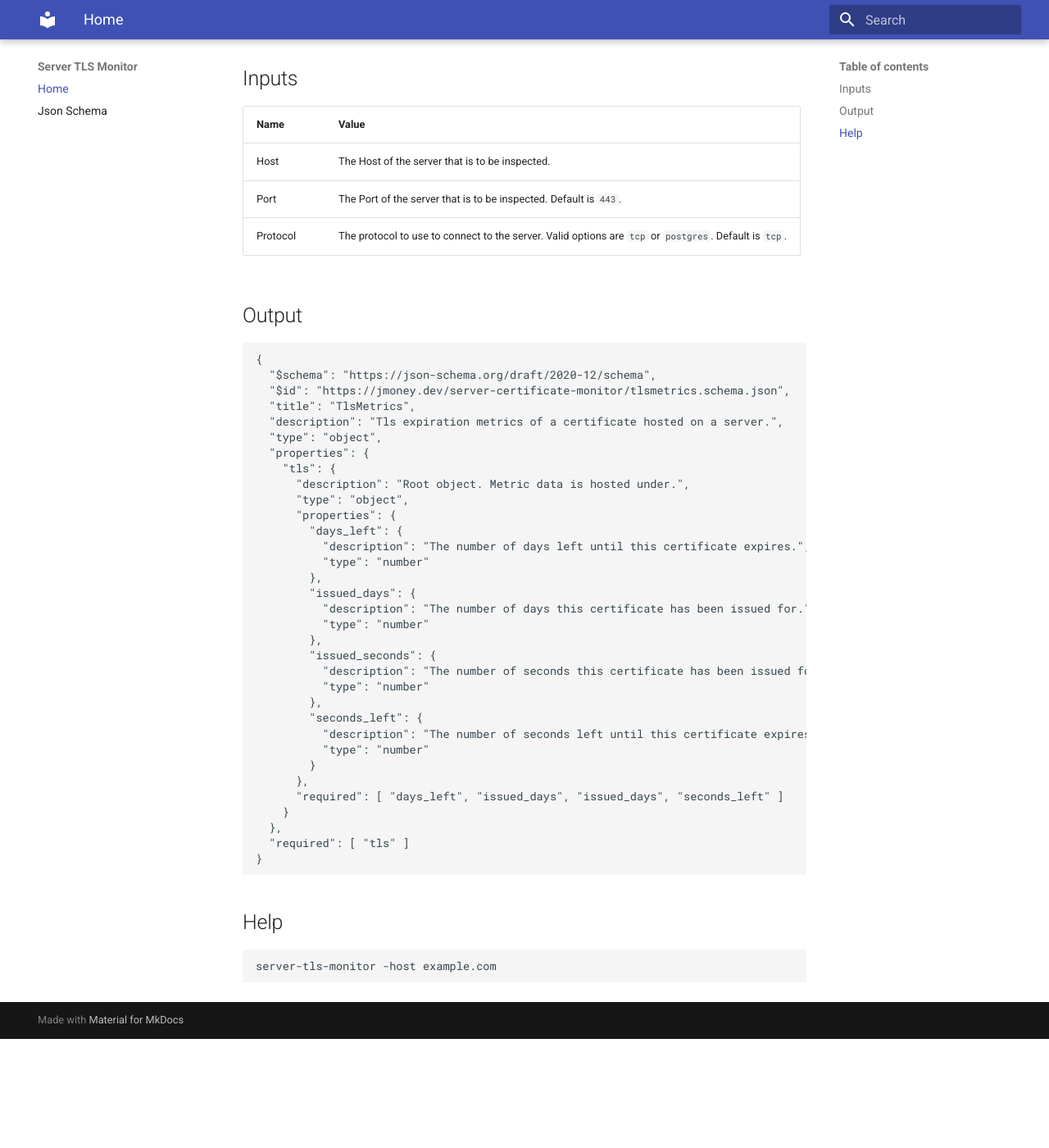
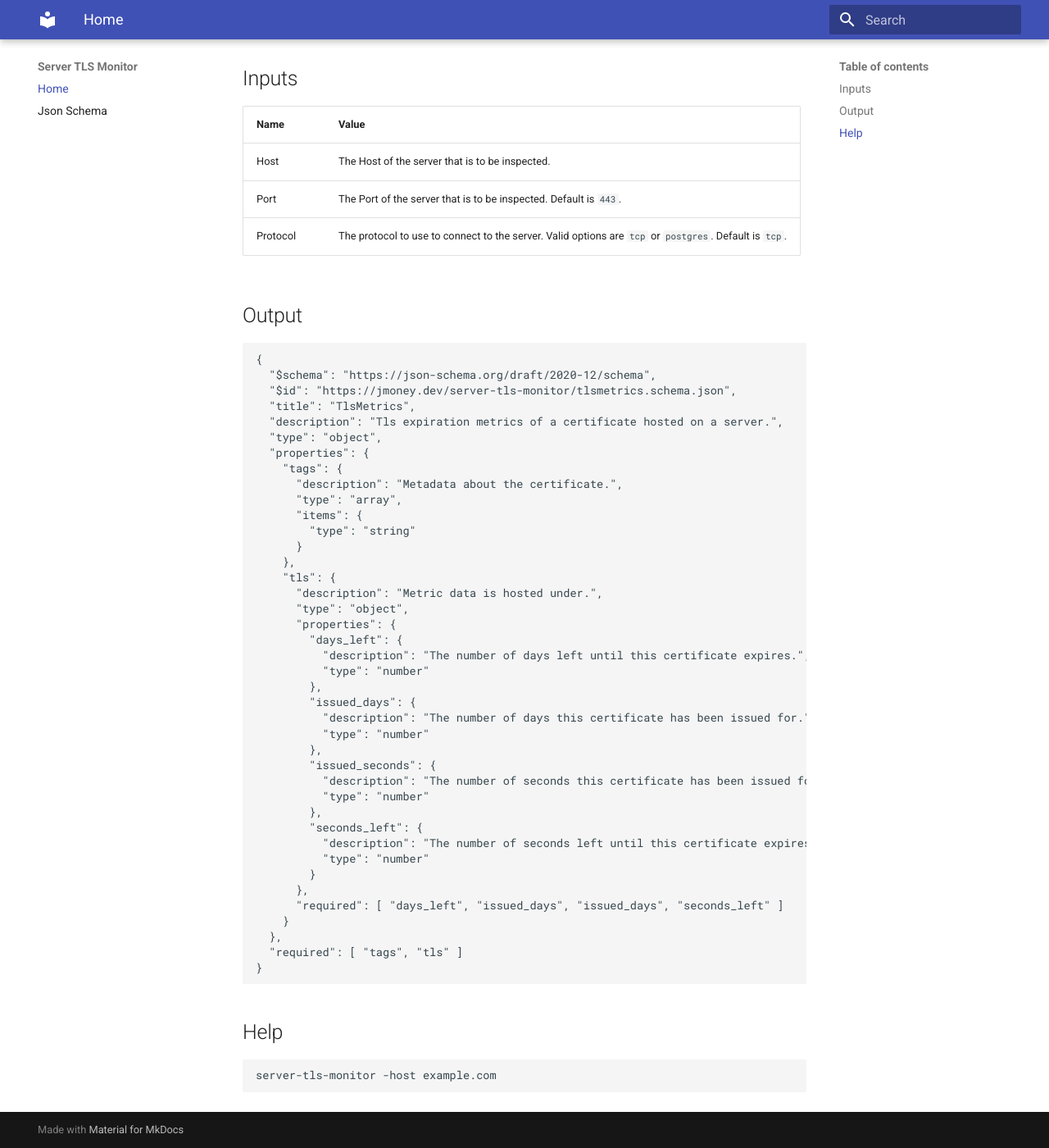
Before and after one commit to jmoney/x509-metrics, an MkDocs documentation site: the page built from docs/index.md, in a window 1280 px wide and 1400 px high, scrolled down 193 px. Shown: the whole window at 82% size. Built offline with MkDocs 1.6.1 and Material for MkDocs 9.7.7, drawn with Linux system fonts in a browser that asks for light colours; before the commit the page ends 1460 px from its top, so only the background shows below that.

Commit message:
add tag support

````diff
--- a/docs/index.md
+++ b/docs/index.md
@@ -16,13 +16,20 @@ for monitoring certificate expiration and when a certificate needs to be rotated
 ```json
 {
   "$schema": "https://json-schema.org/draft/2020-12/schema",
-  "$id": "https://jmoney.dev/server-certificate-monitor/tlsmetrics.schema.json",
+  "$id": "https://jmoney.dev/server-tls-monitor/tlsmetrics.schema.json",
   "title": "TlsMetrics",
   "description": "Tls expiration metrics of a certificate hosted on a server.",
   "type": "object",
   "properties": {
+    "tags": {
+      "description": "Metadata about the certificate.",
+      "type": "array",
+      "items": {
+        "type": "string"
+      }
+    },
     "tls": {
-      "description": "Root object. Metric data is hosted under.",
+      "description": "Metric data is hosted under.",
       "type": "object",
       "properties": {
         "days_left": {
@@ -45,7 +52,7 @@ for monitoring certificate expiration and when a certificate needs to be rotated
       "required": [ "days_left", "issued_days", "issued_days", "seconds_left" ]
     }
   },
-  "required": [ "tls" ]
+  "required": [ "tags", "tls" ]
 }
 ```
 
````
Also changed, not shown: docs/tlsmetrics.schema.json (+9 -2 lines), 1 other file.
